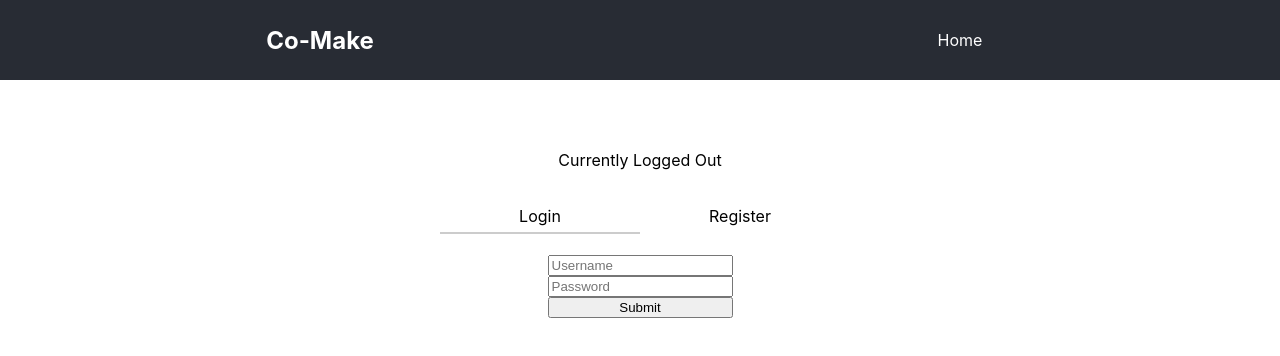
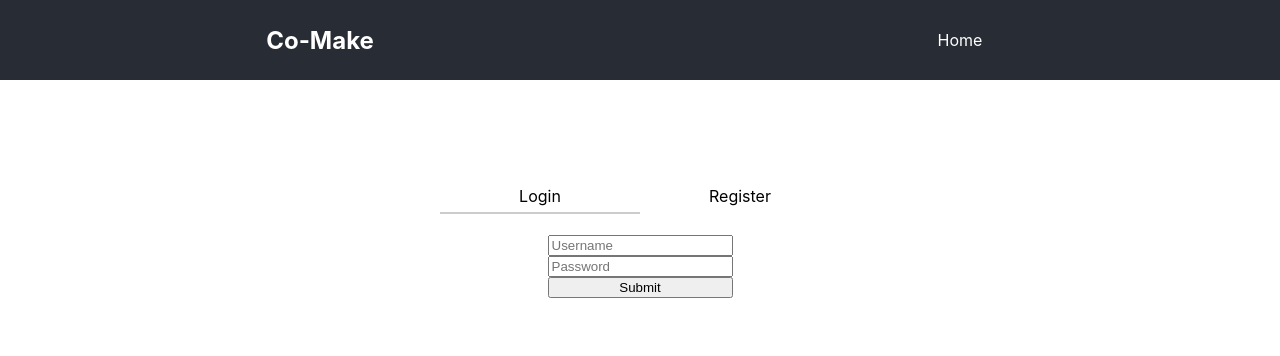
Before and after one commit to Co-make-bw/front-end, a React (Create React App) app in the folder co-make/: page / in a window 1280 px wide. Shown: the top 356 px of the page. Built offline with nearby package versions, Linux system fonts and the light colour scheme.

Commit message:
fixed US States array

```diff
--- a/co-make/package.json
+++ b/co-make/package.json
@@ -3,6 +3,7 @@
   "version": "0.1.0",
   "private": true,
   "dependencies": {
+    "@sweetalert/with-react": "^0.1.1",
     "@testing-library/jest-dom": "^4.2.4",
     "@testing-library/react": "^9.4.1",
     "@testing-library/user-event": "^7.2.1",
@@ -15,7 +16,8 @@
     "react-scripts": "3.4.0",
     "redux": "^4.0.5",
     "redux-thunk": "^2.3.0",
-    "styled-components": "^5.0.1"
+    "styled-components": "^5.0.1",
+    "sweetalert": "^2.1.2"
   },
   "scripts": {
     "start": "react-scripts start",
--- a/co-make/src/components/Dashboard/Locations.js
+++ b/co-make/src/components/Dashboard/Locations.js
@@ -29,6 +29,7 @@ const Locations = props => {
 			}
 		});
 		const stateID = { state_id: Number(tempID) + 1 };
+		console.log('state ID', stateID);
 		props.addState(stateID, userID);
 		setEditing(false);
 	};
@@ -47,7 +48,8 @@ const Locations = props => {
 		'Georgia',
 		'Hawaii',
 		'Idaho',
-		'IllinoisIndiana',
+		'Illinois',
+		'Indiana',
 		'Iowa',
 		'Kansas',
 		'Kentucky',
--- a/co-make/src/components/Default.js
+++ b/co-make/src/components/Default.js
@@ -1,14 +1,12 @@
 import React, { useState } from 'react';
 import LoginBox from './LoginBox';
 import Register from './Register';
-import LoggedInState from './LoggedInState';
 
 import './Default.css';
 
 function Default() {
 	const [loginBox, setLoginBox] = useState(true);
 	const [registerBox, setRegisterBox] = useState(false);
-	const [isLoggedIn, setIsLoggedIn] = useState(false);
 
 	function showLogin(e) {
 		e.preventDefault();
@@ -24,9 +22,7 @@ function Default() {
 
 	return (
 		<div className='root-container'>
-			<div style={{ marginBottom: 30 }}>
-				<LoggedInState loggedInStatus={isLoggedIn} />
-			</div>
+			<div style={{ marginBottom: 30 }}></div>
 			<div className='box-controller'>
 				<div className='controller'>
 					<div
--- a/co-make/src/components/LoggedInState.js
+++ /dev/null
@@ -1,13 +0,0 @@
-import React from "react";
-
-function LoggedInState(props) {
-
-    return (
-        <>
-            Currently Logged { props.loggedInStatus ? "In" : "Out" }
-        </>
-    )
-
-}
-
-export default LoggedInState;
```
Also changed, not shown: 1 other file (tests, documents, lock files or other folders).
